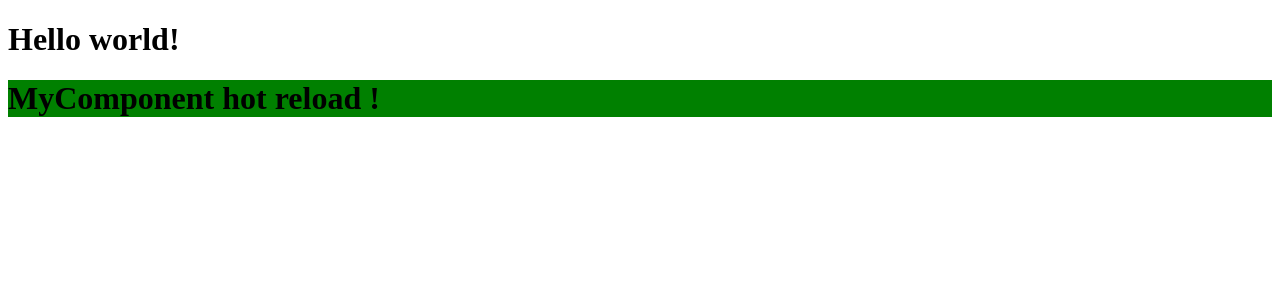
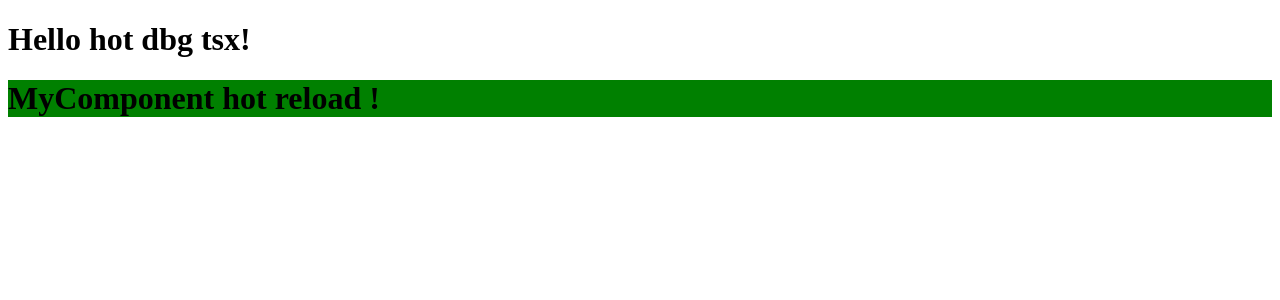
Before and after one commit to silicogen/tabata.kytxa.ru, a React app: page / in a window 1280 px wide. Shown: the top 300 px of the page. Built offline with nearby package versions, Linux system fonts and the light colour scheme.

Commit message:
version marks

```diff
--- a/public/index.html
+++ b/public/index.html
@@ -4,7 +4,7 @@
 <head>
     <meta charset="UTF-8" />
     <meta name="viewport" content="width=device-width, initial-scale=1, shrink-to-fit=no" />
-    <title>Tut3</title>
+    <title>Hot dbg tsx</title>
 </head>
 
 <body>
--- a/src/App.jsx
+++ b/src/App.jsx
@@ -3,7 +3,7 @@ import './App.css'
 import { MyComponent } from './MyComponent'
 
 const _App = () => <>
-    <h1>Hello world!</h1>
+    <h1>Hello hot dbg tsx!</h1>
     <MyComponent />
 </>
 
--- a/webpack.config.js
+++ b/webpack.config.js
@@ -30,7 +30,7 @@ module.exports = {
     devtool: 'source-map',
     devServer: {
         static: path.join(__dirname, 'public'),
-        port: 3003,
+        port: 3013,
         hot: true,
         liveReload: true,
     },
```
